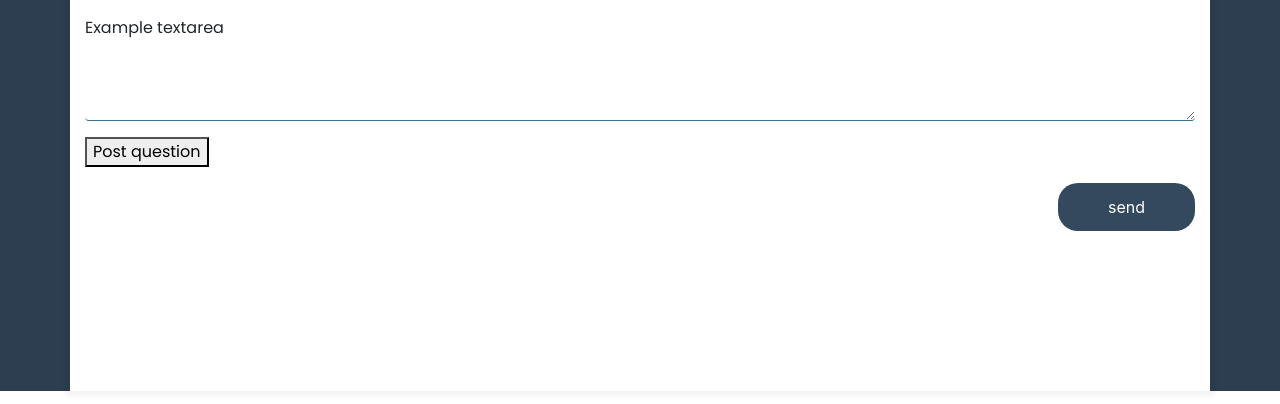
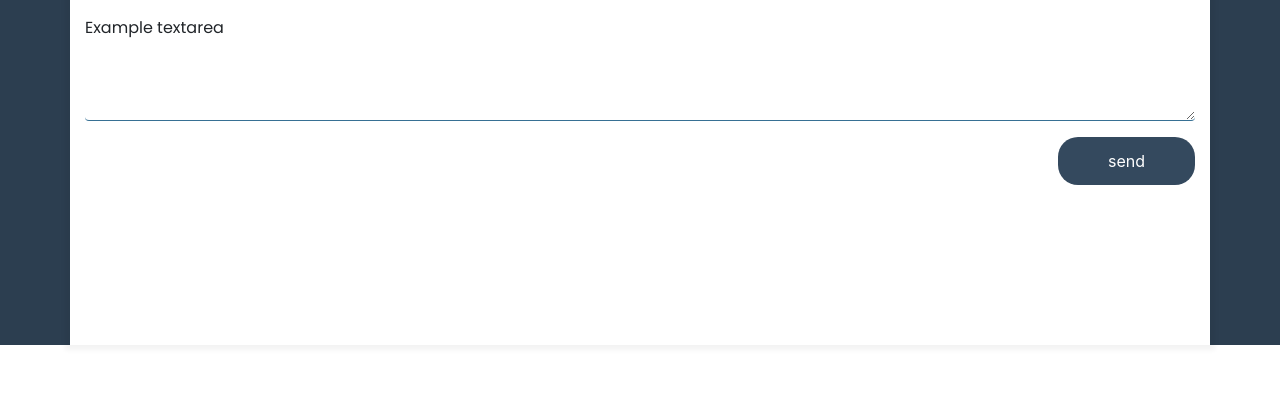
Before and after one commit to Compioneer/ComPioneer, a PHP site: page /post_question.php in a window 1280 px wide. Shown: the part 458-862 px from the top of the page. After the commit the page ends 803 px from the top, so only its background shows below. Run offline with PHP 8.4, Linux system fonts and the light colour scheme; the visitor is signed in with stand-in values (Sample User, id 1); data that the repository does not hold is empty; some libraries are stand-ins or nearby versions.

Commit message:
There was two button. I deleted one

```diff
--- a/post_question.php
+++ b/post_question.php
@@ -12,7 +12,6 @@
     <div class="PObackgr">
     <div class="container">
         <form action="include/insert_question.php" method="POST">
-
            <div  class="form-group">
              <label for="question_title">
                <input class="form-control" name="question_title" type="text" placeholder="Question Title">
@@ -45,10 +44,6 @@
              <textarea class="form-control" name="question_body" id="exampleFormControlTextarea1" rows="3"></textarea>
            </div>
            <input type="hidden" name="username" value="<?php $username;?>">
-
-           <div class="form-group">
-              <button type="submit" name="submit" value="submit">Post question</button>
-           </div>
            <button  name="submit" value="submit" class ="btn btn-primary" id="PObtn">send</button>
         </form>
     </div>
```
